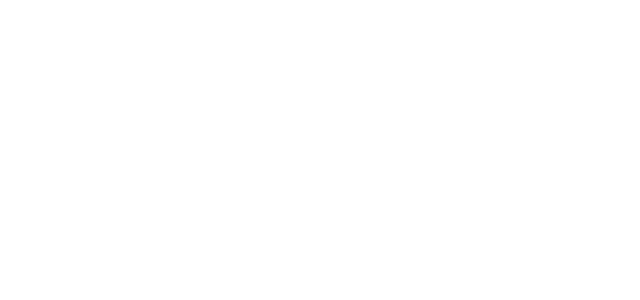
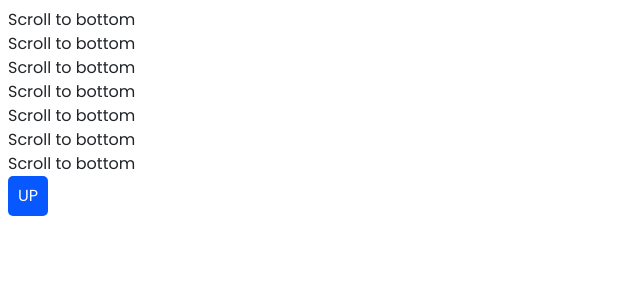
Before and after one commit to DevArtifacTs/portfolio, a React (Create React App) app: page / in a window 1280 px wide. Shown: the top 300 px of the page, without its empty margins (0-640 px from the left). Built offline with nearby package versions, Linux system fonts and the light colour scheme.

Commit message:
feat && docs && refactor : initialize BackToTop.jsx

```diff
--- a/src/App.js
+++ b/src/App.js
@@ -1,9 +1,12 @@
 import './App.css';
+
+// Test
+import BackToTop from './components/BackToTop/BackToTop';
 
 function App() {
   return (
     <>
-
+      <BackToTop />
     </>
   );
 }
--- a/src/components/BackToTop/BackToTop.jsx
+++ b/src/components/BackToTop/BackToTop.jsx
@@ -0,0 +1,39 @@
+import { BackTop } from 'antd';
+import React from 'react';
+import styles from './BackToTop.module.css';
+
+// react icon
+import { IoIosArrowDropup } from 'react-icons/io';
+
+// const style = {
+//   height: 40,
+//   width: 40,
+//   lineHeight: '40px',
+//   borderRadius:  'var(--secondary-border-radius)',
+//   backgroundColor: '#1088e9',
+//   color: '#fff',
+//   textAlign: 'center',
+//   fontSize: 14,
+// };
+
+const BackToTop = () => (
+  <div
+    style={{
+      height: '600vh',
+      padding: 8,
+    }}
+  >
+    <div>Scroll to bottom</div>
+    <div>Scroll to bottom</div>
+    <div>Scroll to bottom</div>
+    <div>Scroll to bottom</div>
+    <div>Scroll to bottom</div>
+    <div>Scroll to bottom</div>
+    <div>Scroll to bottom</div>
+    <BackTop   visibilityHeight={300} duration={200} >
+      <div className={`${styles.to_top_btn}`}  >UP </div>
+    </BackTop>
+  </div>
+);
+
+export default BackToTop;
--- a/src/components/BackToTop/BackToTop.module.css
+++ b/src/components/BackToTop/BackToTop.module.css
@@ -0,0 +1,13 @@
+.to_top_btn{
+    height: 40px;
+    width: 40px;
+    line-height: 40px;
+    border-radius:  var(--secondary-border-radius);
+    background-color: var(--dominant-color);
+    color: var(--implementary-color);
+    text-align: center;
+    font-size: 14;
+}
+.to_top_btn:hover {
+    cursor: pointer;
+}
```
Also changed, not shown: 1 other file (tests, documents, lock files or other folders).
